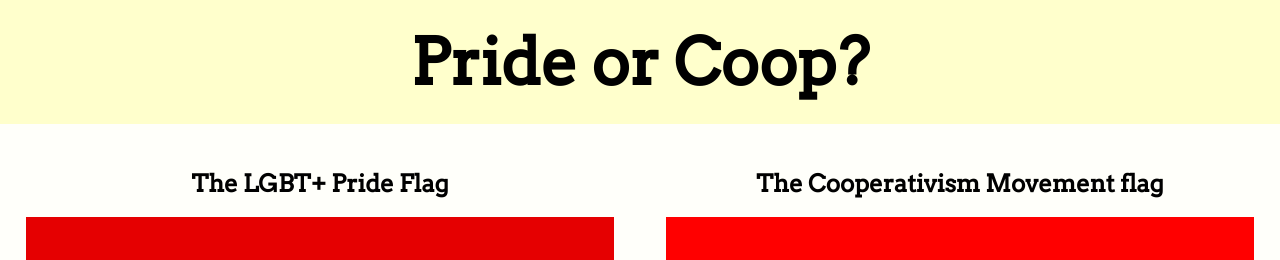
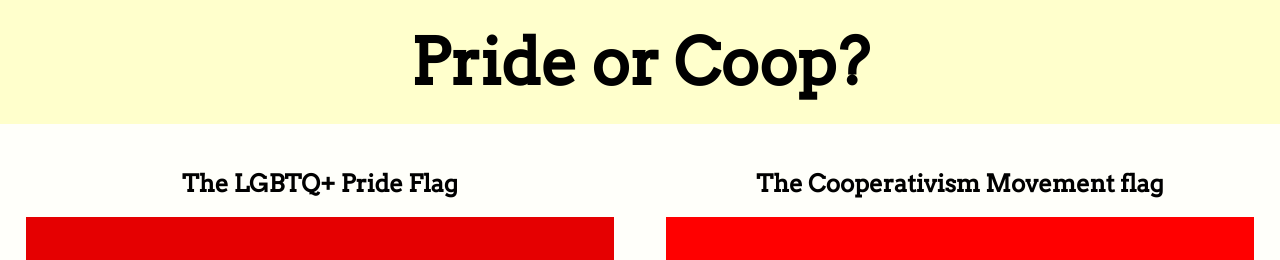
Before and after one commit to anabellaspinelli/pride-or-coop, a plain HTML site: page index.html in a window 1280 px wide. Shown: the top 260 px of the page. Drawn offline with nearby package versions, Linux system fonts and the light colour scheme.

Commit message:
Added Q to LGTBQ+.

```diff
--- a/index.html
+++ b/index.html
@@ -64,7 +64,7 @@
     <div class="content">
       <h1>Pride or Coop?</h1>
       <section id="pride">
-        <h2>The LGBT+ Pride Flag</h2>
+        <h2>The LGBTQ+ Pride Flag</h2>
         <div class="flag pride"></div>
         <section class="flag-details">
           <p>Has six colors.</p>
```
